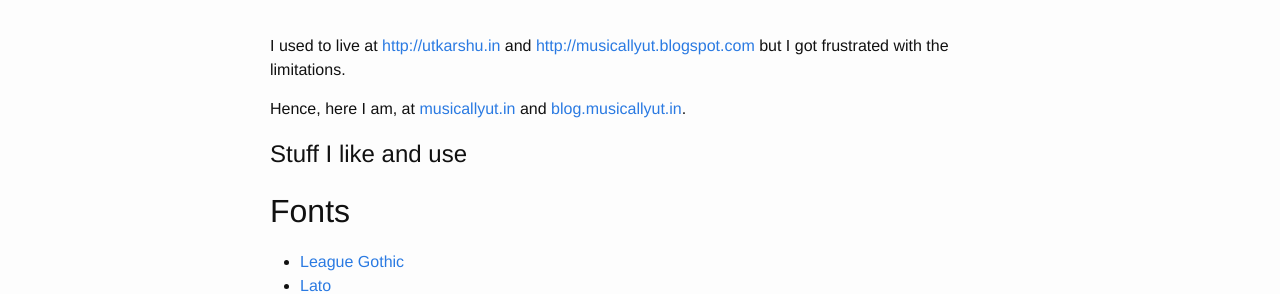
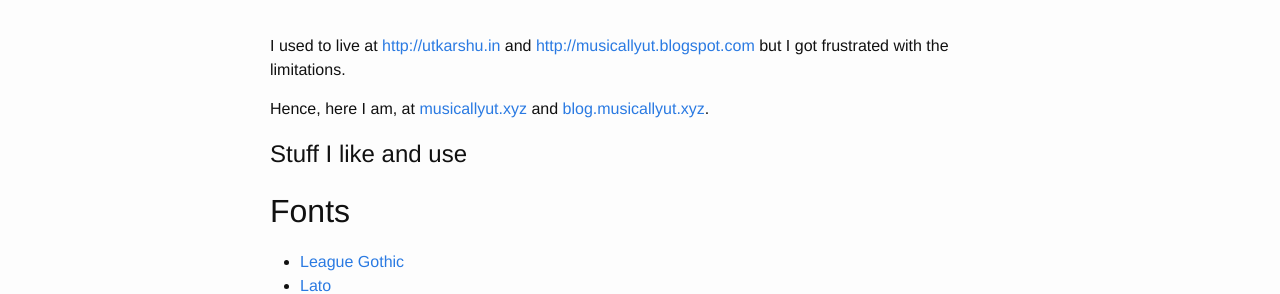
Before and after one commit to musically-ut/musically-ut.github.io, a Jekyll site: the page built from about.md, in a window 1280 px wide. Shown: the part 130-424 px from the top of the page. Built offline with Jekyll 4.4.1, drawn with Linux system fonts in a browser that asks for light colours; nearby versions of some CDN libraries.

Commit message:
Update about.md

```diff
--- a/about.md
+++ b/about.md
@@ -6,8 +6,8 @@ permalink: /about/
 
 I used to live at <http://utkarshu.in> and <http://musicallyut.blogspot.com> but I got frustrated with the limitations.
 
-Hence, here I am, at [musicallyut.in](http://musicallyut.in) and
-[blog.musicallyut.in](http://blog.musicallyut.in).
+Hence, here I am, at [musicallyut.xyz](http://musicallyut.xyz) and
+[blog.musicallyut.xyz](http://blog.musicallyut.xyz).
 
 # Stuff I like and use
 
```
